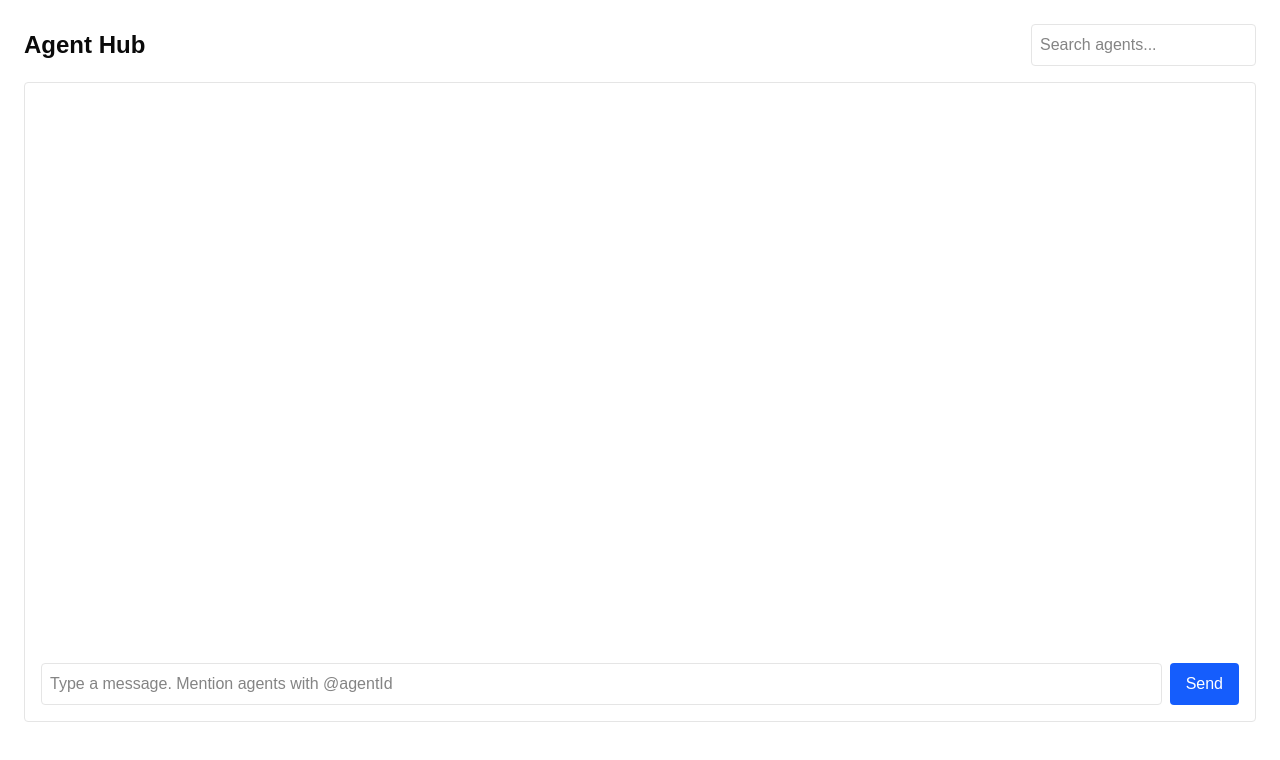
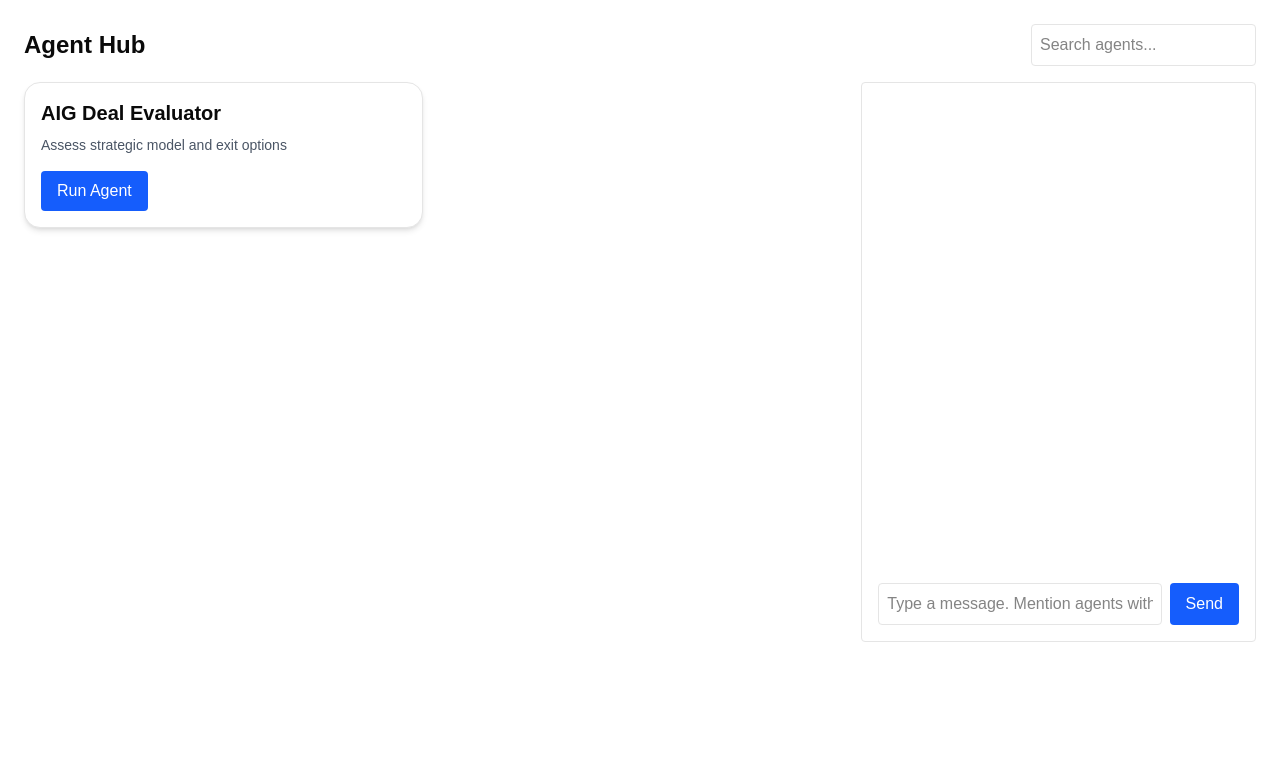
Before and after one commit to orirot10/agent-hub-mvp, a Next.js app: page / in a window 1280 px wide. Shown: the top 760 px of the page. Built offline with nearby package versions, Linux system fonts and the light colour scheme.

Commit message:
Redesign home layout to keep chat side-by-side

```diff
--- a/src/pages/index.tsx
+++ b/src/pages/index.tsx
@@ -4,6 +4,7 @@ import Layout from "@/components/Layout"
 import { agents } from "@/lib/agents"
 import { chatCompletion } from "@/lib/openaiClient"
 import type { ChatMessage } from "@/types/chat"
+import AgentCard from "@/components/AgentCard"
 
 export default function HomePage() {
   const [input, setInput] = useState('')
@@ -57,7 +58,16 @@ export default function HomePage() {
 
   return (
     <Layout>
-      <div className="flex flex-col h-[80vh] border rounded p-4">
+      <div className="grid md:grid-cols-3 gap-6">
+        <div className="md:col-span-2 space-y-4">
+          <div className="grid sm:grid-cols-2 gap-4">
+            {agents.map(agent => (
+              <AgentCard key={agent.id} agent={agent} />
+            ))}
+          </div>
+        </div>
+        <div className="md:col-span-1">
+          <div className="flex flex-col h-[70vh] border rounded p-4">
             <div className="flex-1 overflow-y-auto space-y-2" ref={containerRef}>
               {messages.map((m, idx) => (
                 <div key={idx} className="whitespace-pre-wrap">
@@ -78,6 +88,8 @@ export default function HomePage() {
               </button>
             </div>
           </div>
+        </div>
+      </div>
     </Layout>
   )
 }
```
Lines whose indentation alone changed are shown as unchanged.
